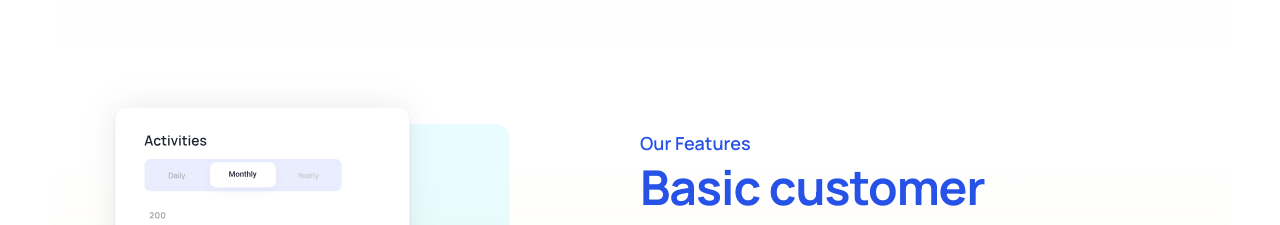
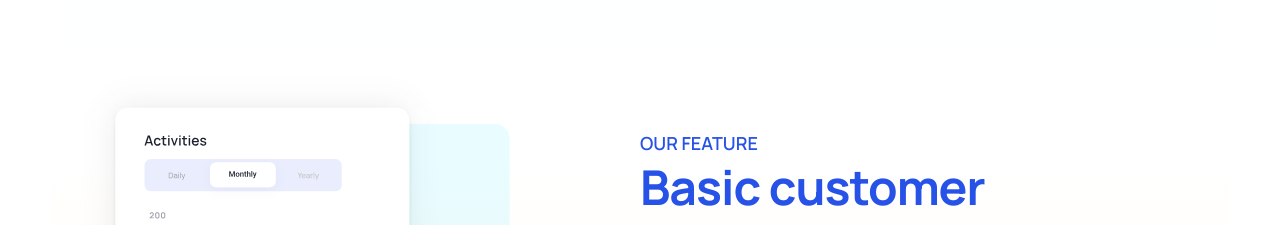
Before and after one commit to bryansumague/opncorp, a React (Create React App) app: page / in a window 1280 px wide. Shown: the part 2240-2465 px from the top of the page. Built offline with nearby package versions, Linux system fonts and the light colour scheme.

Commit message:
Change titlecase to capital case

```diff
--- a/src/common/Features.tsx
+++ b/src/common/Features.tsx
@@ -28,7 +28,7 @@ function FeaturesBox() {
 							color='secondary'
 							gutterBottom
 						>
-							Our Features
+							OUR FEATURE
 						</Typography>
 					</Box>
 					<Typography
```
